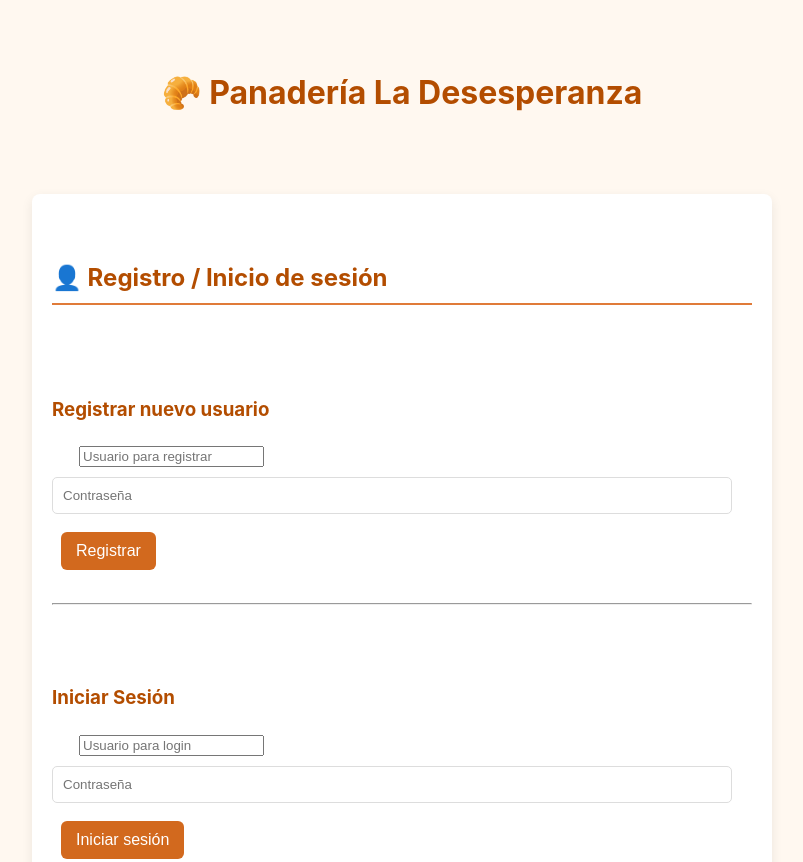
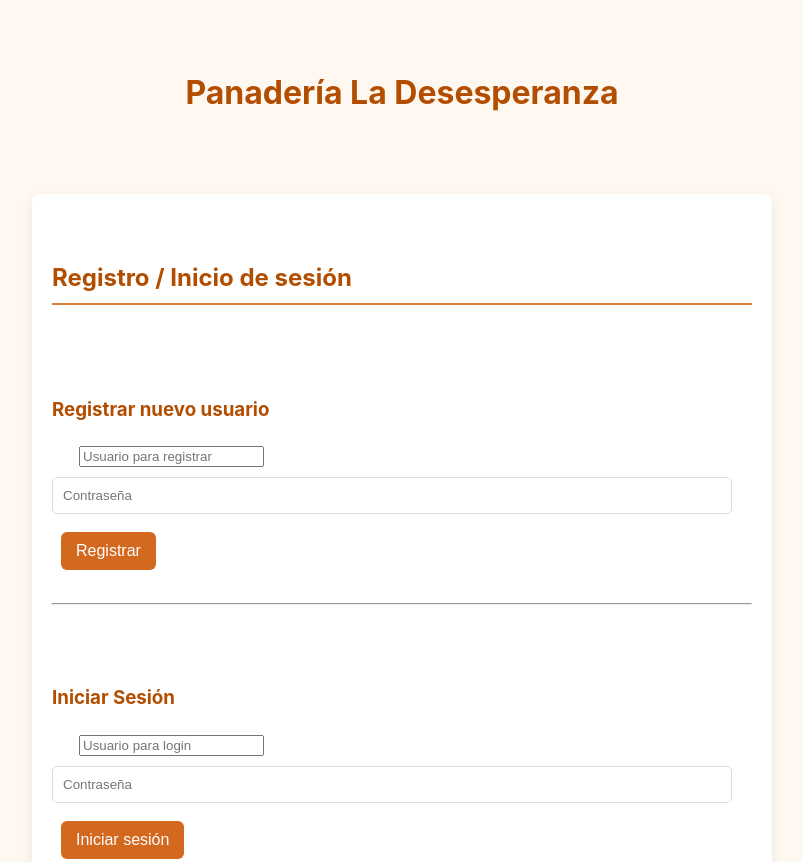
Before and after one commit to Angel300808/Panaderia, a website: page public/index.html in a window 1280 px wide. Shown: the top 862 px of the page, without its empty margins (238-1041 px from the left). Drawn offline with Linux system fonts and the light colour scheme; no server answers.

Commit message:
Remove emojis from headings in index.htmlkk
Removed unnecessary emoji from headings in index.html.

```diff
--- a/public/index.html
+++ b/public/index.html
@@ -7,10 +7,10 @@
   <link rel="stylesheet" href="style.css">
 </head>
 <body>
-  <h1>🥐 Panadería La Desesperanza</h1>
+  <h1> Panadería La Desesperanza</h1>
 
     <section id="auth-section">
-    <h2>👤 Registro / Inicio de sesión</h2>
+    <h2> Registro / Inicio de sesión</h2>
 
     <div id="register">
       <h3>Registrar nuevo usuario</h3>
```
